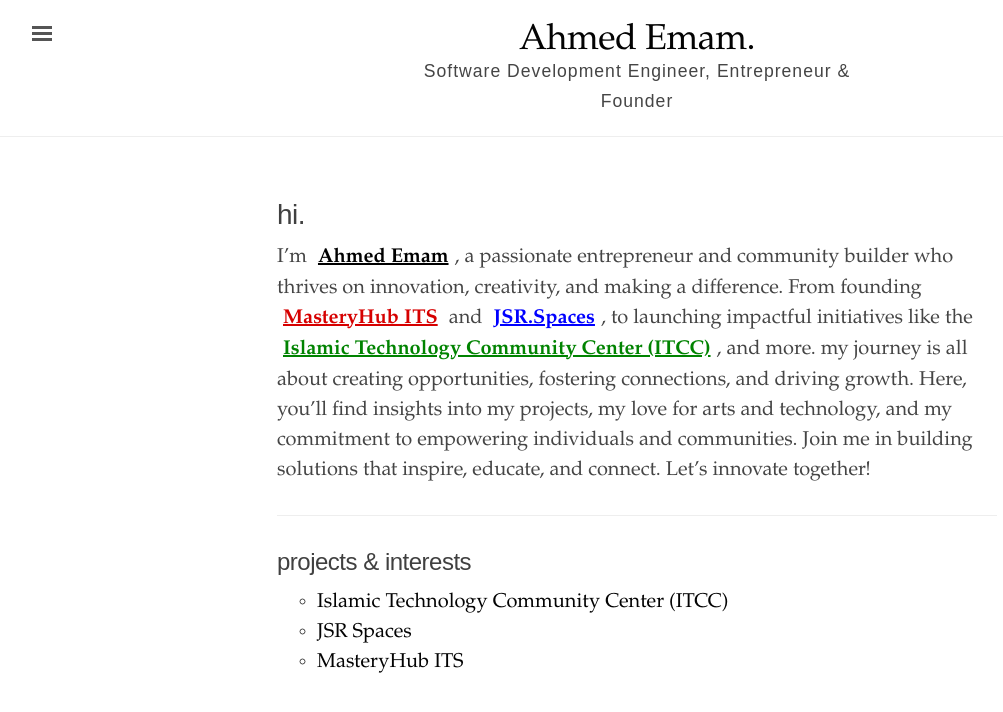
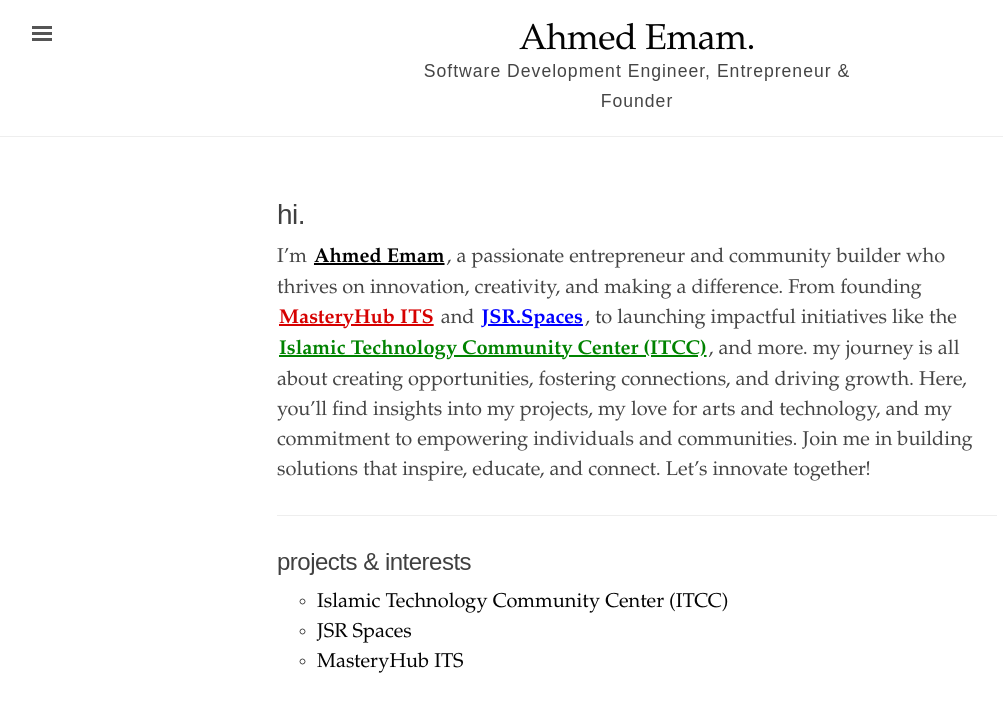
Before and after one commit to ahmedemam/ahmedemam.github.io, a Jekyll site: the page built from index.html, in a window 1280 px wide. Shown: the top 712 px of the page, without its empty margins (3-1006 px from the left). Built offline with Jekyll 4.4.1, drawn with Linux system fonts in a browser that asks for light colours.

Commit message:
masteryhub page

```diff
--- a/_sass/_ed.scss
+++ b/_sass/_ed.scss
@@ -555,8 +555,8 @@ div.toc {
 }
 
 span.mark {
-  padding: 0.1rem 0.2rem;
-  margin: 0 0.1rem;
+  padding: 0.5rem 0.1rem;
+  margin: 0 0rem;
   font-weight: bold;
   text-decoration: underline;
 }
--- a/index.html
+++ b/index.html
@@ -7,8 +7,8 @@ title: "Ahmed Emam."
 
 <p>
   I’m <span class="mark black-mark">Ahmed Emam</span>, a passionate entrepreneur and community builder who thrives on innovation,
-  creativity, and making a difference. From founding <span class="mark red-mark">MasteryHub ITS</span>  and <span class="mark blue-mark">JSR.Spaces</span>, to launching impactful initiatives like the
-  <span class="mark green-mark">Islamic Technology Community Center (ITCC)</span>, and more.
+  creativity, and making a difference. From founding <span class="mark red-mark">MasteryHub ITS</span> and <span class="mark blue-mark">JSR.Spaces</span>, to launching impactful initiatives like the
+<span class="mark green-mark">Islamic Technology Community Center (ITCC)</span>, and more.
   my journey is all about creating opportunities, fostering connections, and driving growth.
   Here, you’ll find insights into my projects, my love for arts and technology, and my commitment to empowering individuals and communities.
   Join me in building solutions that inspire, educate, and connect. Let’s innovate together!
```
